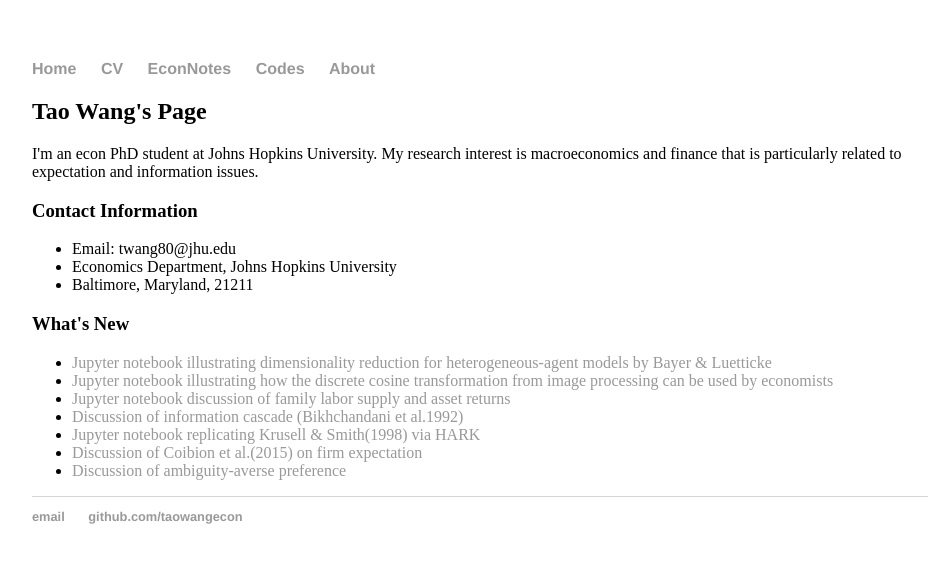
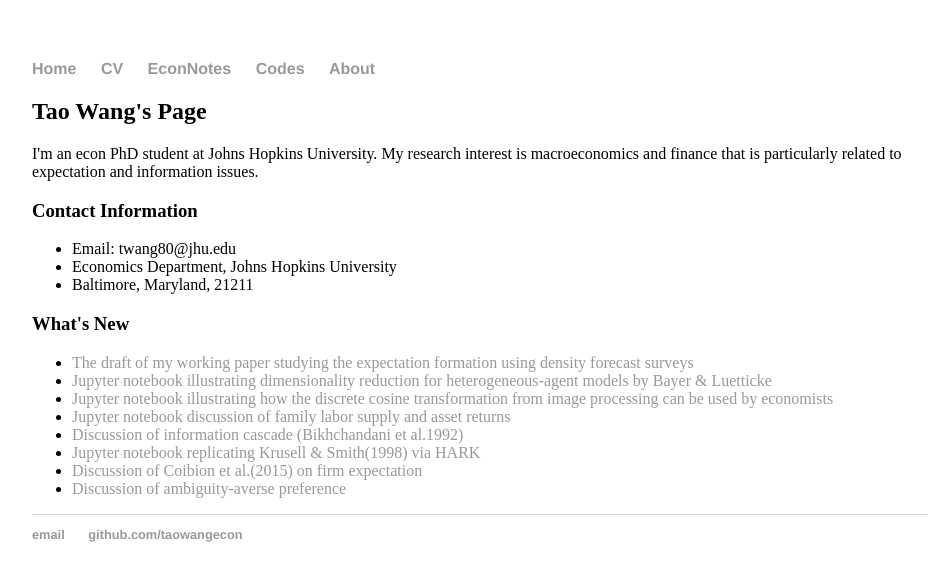
Before and after one commit to iworld1991/TaoWangEcon.github.io, a Jekyll site: the page built from index.html, in a window 1280 px wide. Shown: the top 581 px of the page, without its empty margins (160-1092 px from the left). Built offline with Jekyll 4.4.1, drawn with Linux system fonts in a browser that asks for light colours.

Commit message:
Update index.html

```diff
--- a/index.html
+++ b/index.html
@@ -16,6 +16,7 @@ title: Tao Wang's Page
 
 	<h3> What's New </h3>
 	<ul>
+	<li><a href="/papers/TaoWang_Rigidity.pdf"> The draft of my working paper studying the expectation formation using density forecast surveys</a></li>
 	<li><a href="https://github.com/econ-ark/HARK/blob/master/HARK/BayerLuetticke/notebooks/DCT-Copula-Illustration.ipynb"> Jupyter notebook illustrating dimensionality reduction for heterogeneous-agent models by Bayer & Luetticke </a></li>
 	<li><a href="https://github.com/econ-ark/HARK/blob/master/HARK/BayerLuetticke/notebooks/DCT.ipynb"> Jupyter notebook illustrating how the discrete cosine transformation from image processing can be used by economists</a></li>
 	<li><a href="https://github.com/econ-ark/ballpark/blob/master/empirical/Results-That-Beg-For-A-Model/dpFamilyLaborAssets/WangTao_dpFamilyLaborAssets.ipynb"> Jupyter notebook discussion of family labor supply and asset returns</a></li>
```
